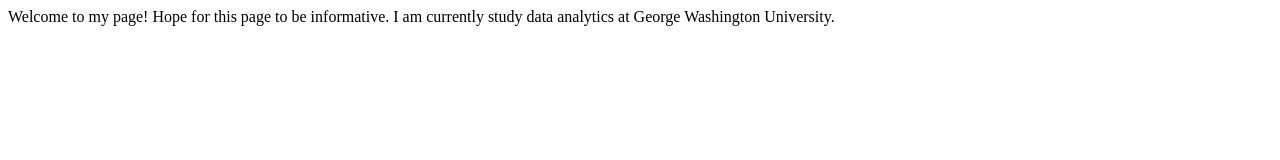
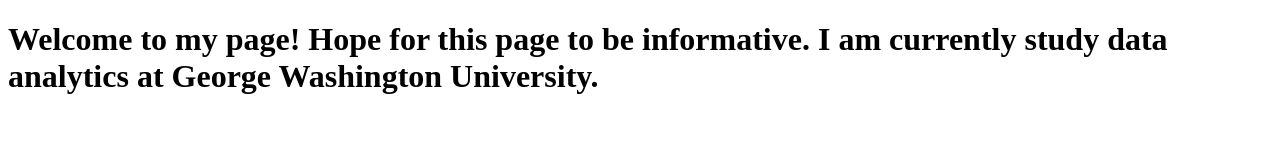
Before and after one commit to herrycla/herrycla.github.io, a plain HTML site: page Index.html in a window 1280 px wide. Drawn offline with Linux system fonts and the light colour scheme.

Commit message:
Adding tags

```diff
--- a/Index.html
+++ b/Index.html
@@ -6,7 +6,7 @@
 </head>
 
 <body>
-Welcome to my page! Hope for this page to be informative. I am currently study data analytics at George Washington University.
+<h1>Welcome to my page! Hope for this page to be informative. I am currently study data analytics at George Washington University.</h1>
 </body>
 
 </html>
```
